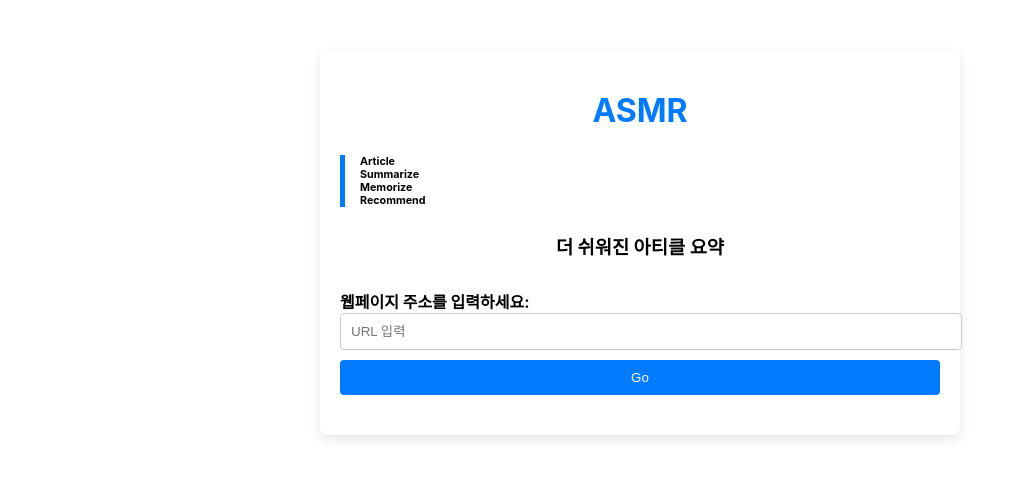
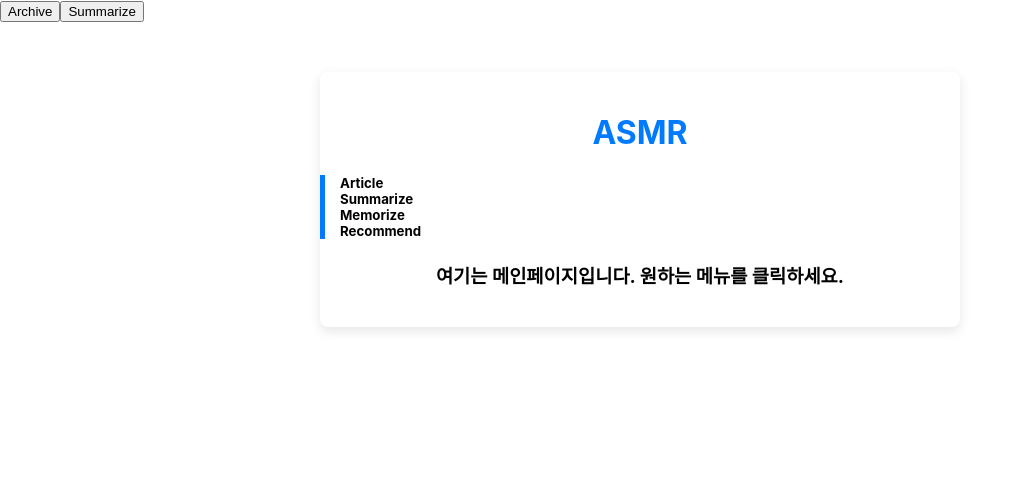
Before and after one commit to TwoGroupGamzatang/asmr-mainpage, a React (Create React App) app: page / in a window 1280 px wide. Shown: the top 478 px of the page, without its empty margins (0-1025 px from the left). Built offline with nearby package versions, Linux system fonts and the light colour scheme.

Commit message:
코드 변경

```diff
--- a/src/App.js
+++ b/src/App.js
@@ -1,7 +1,68 @@
-import React from 'react';
+import React ,{Component} from 'react';
 import './App.css';
+import TodoList from './TodoList'
 
-function App() {
+class App extends Component {
+  state = {
+    pageName : ''
+  }
+  componentDidMount () {
+    window.onpopstate =  (event) => {
+      this.onChangePage(event.state)
+    }
+  }
+  onChangePage = pageName => {
+    this.setState({pageName})
+  }
+
+  onClick1 = () => {
+    const pageName = 'archive';
+    window.history.pushState(pageName, '', '/archive');
+    this.onChangePage(pageName);
+  }
+
+  onClick2 = () => {
+    const pageName = 'summarize';
+    window.history.pushState(pageName, '', '/summarize');
+    this.onChangePage(pageName)
+  }
+  render () {
+    const {pageName} = this.state;
+    return (
+      <div>
+        <button onClick={this.onClick1}>Archive</button>
+        <button onClick={this.onClick2}>Summarize</button>
+        {!pageName && <Home/>}
+        {pageName==='archive'&&<Page1/>}
+        {pageName==='summarize'&&<Page2/>}
+      </div>
+    )
+  }
+}
+function Home(){
+  return (
+    <div className="container toss-style">
+      <h1>ASMR</h1>
+      <h5>
+        <span>Article</span><br />
+        <span>Summarize</span><br />
+        <span>Memorize</span><br />
+        <span>Recommend</span>
+      </h5>
+  <h3>여기는 메인페이지입니다. 원하는 메뉴를 클릭하세요.</h3>
+  </div>
+  );
+}
+function Page1() {
+  return (
+    <div className="App">
+      <TodoList/>
+    </div>
+  );
+}
+
+
+function Page2() {
   return (
     <div className="container toss-style">
       <h1>ASMR</h1>
@@ -21,5 +82,4 @@
     </div>
   );
 }
-
 export default App;
```
